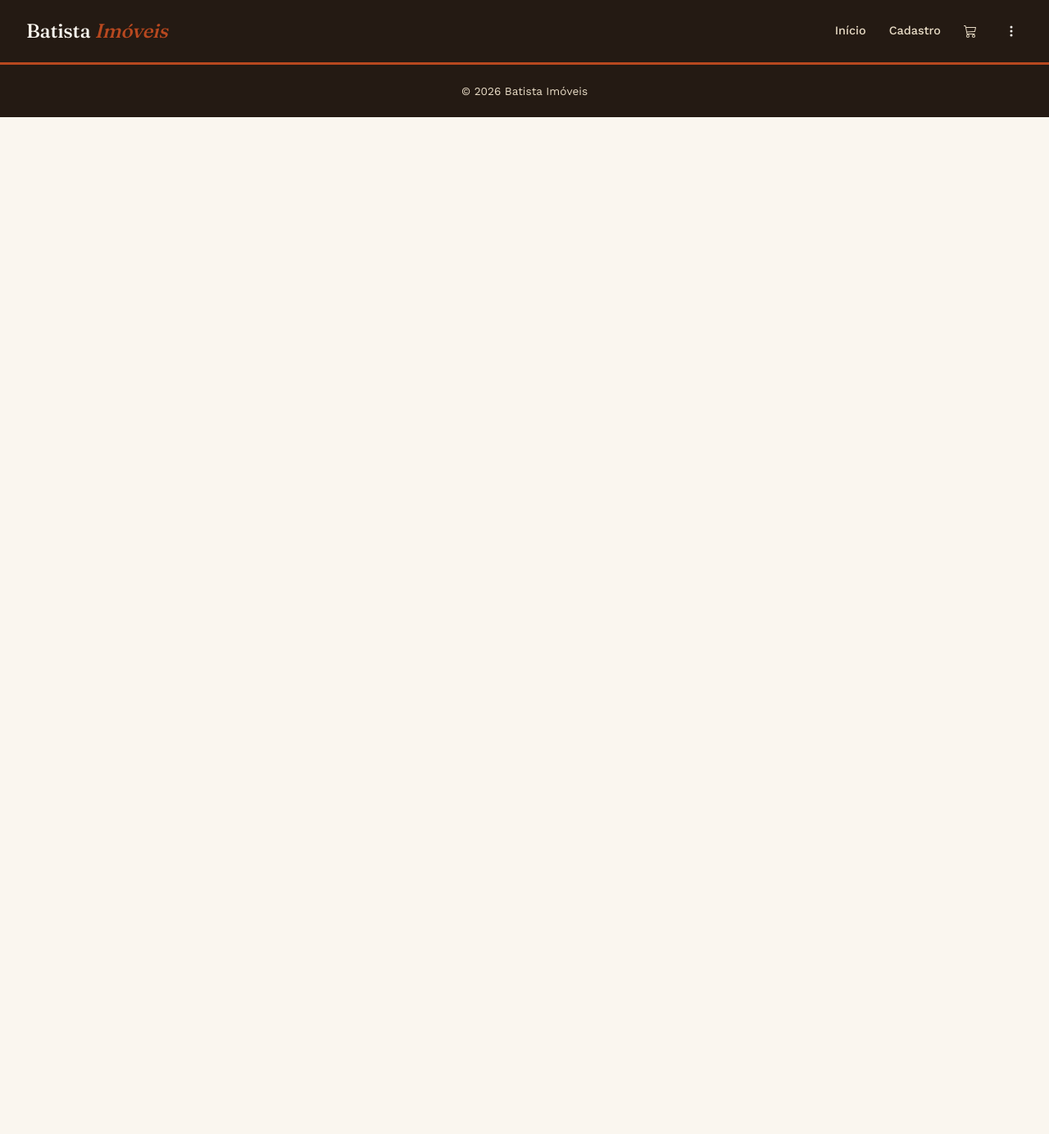
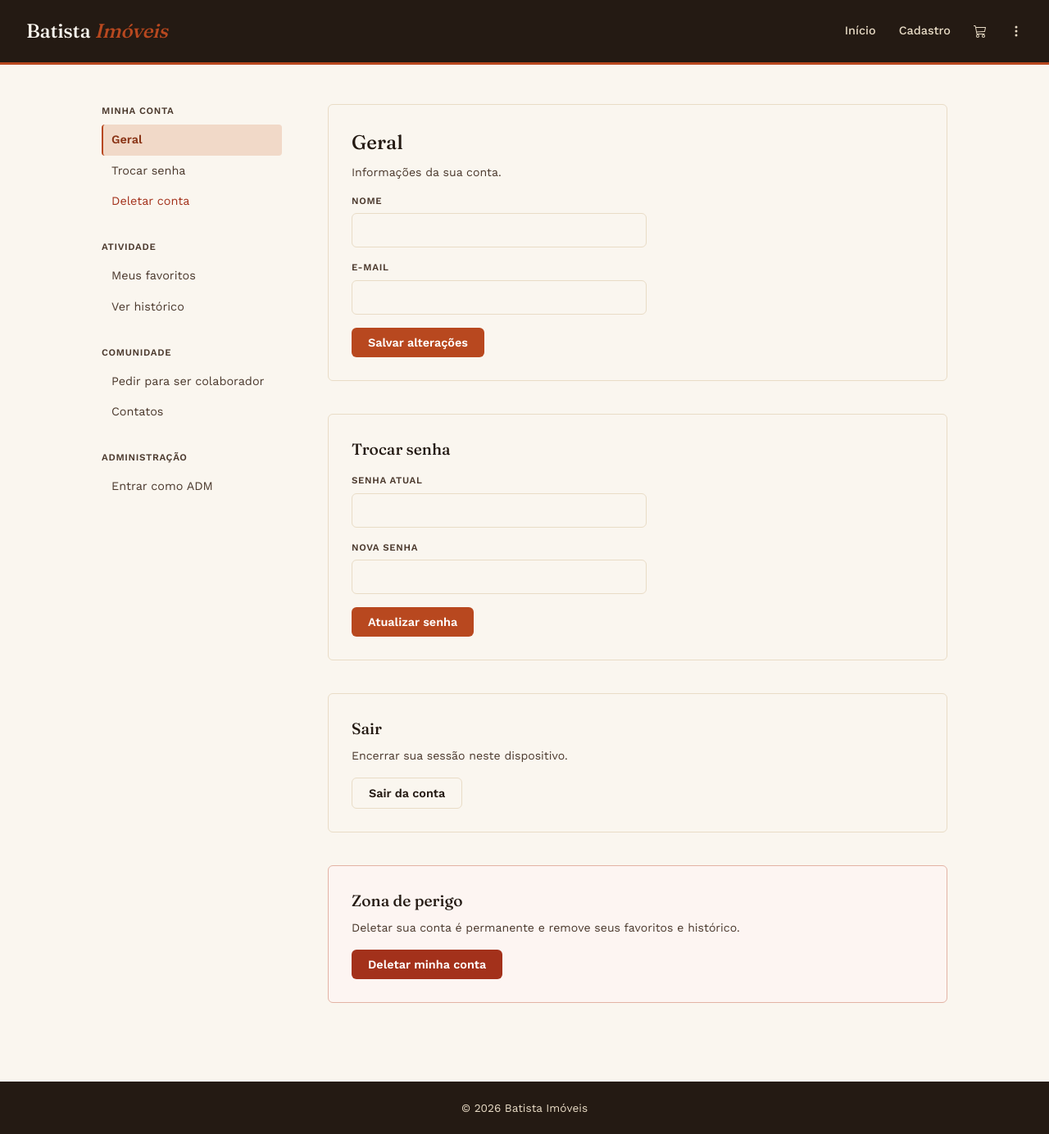
Before and after one commit to petrusgunder/batista-imoveis, a Flask app: page /menu_dos_menus in a window 1280 px wide. Shown: the whole page at 82% size. Before the commit the page ends 143 px from the top, so only its background shows below. Run offline with Flask 3, Linux system fonts and the light colour scheme.

Commit message:
commit da finalização da parte grafica

```diff
--- a/src/app/routes/public.py
+++ b/src/app/routes/public.py
@@ -21,4 +21,20 @@ def carrinho():
 
 @public_bp.route('/menu_dos_menus')
 def menu_dos_menus():
-    return render_template('base_com_menu.html')
+    return render_template('configuracoes.html')
+
+@public_bp.route('/colaborador')
+def colaborador():
+    return render_template('colaborador.html')
+
+@public_bp.route('/historico')
+def historico():
+    return render_template('historico.html')
+
+@public_bp.route('/contato')
+def contato():
+    return render_template('contato.html')
+
+@public_bp.route('/loguinadm')
+def loguinadm():
+    return render_template('loguinadm.html')
--- a/src/app/static/css/style.css
+++ b/src/app/static/css/style.css
@@ -597,3 +597,156 @@ nav.pesquisa a:hover {
     border-color: var(--terracotta);
     background: #fff;
 }
+
+/* ==========================================================================
+   Configurações (sidebar + conteúdo, no padrão da referência do GitHub)
+   ========================================================================== */
+
+.config {
+    max-width: 1080px;
+    margin: 0 auto;
+    padding: 48px 24px 96px;
+    display: grid;
+    grid-template-columns: 220px 1fr;
+    gap: 56px;
+}
+
+.config-menu {
+    display: flex;
+    flex-direction: column;
+    gap: 28px;
+}
+
+.config-grupo-titulo {
+    font-size: 0.72rem;
+    font-weight: 600;
+    text-transform: uppercase;
+    letter-spacing: 0.06em;
+    color: var(--ink-soft);
+    margin-bottom: 8px;
+}
+
+.config-menu ul {
+    list-style: none;
+}
+
+.config-menu a {
+    display: block;
+    padding: 8px 10px;
+    border-radius: 4px;
+    text-decoration: none;
+    font-size: 0.9rem;
+    color: var(--ink-soft);
+    border-left: 2px solid transparent;
+}
+
+.config-menu a:hover {
+    background: var(--terracotta-soft);
+    color: var(--terracotta-deep);
+}
+
+.config-menu a.ativo {
+    color: var(--terracotta-deep);
+    border-left-color: var(--terracotta);
+    background: var(--terracotta-soft);
+    font-weight: 600;
+}
+
+.config-link-perigo {
+    color: #a3311b !important;
+}
+
+.config-link-perigo:hover {
+    background: #fbe4de !important;
+    color: #7c2413 !important;
+}
+
+.config-conteudo {
+    display: flex;
+    flex-direction: column;
+    gap: 40px;
+}
+
+.config-secao {
+    border: 1px solid var(--sand);
+    border-radius: var(--radius);
+    padding: 28px;
+    display: flex;
+    flex-direction: column;
+    gap: 16px;
+}
+
+.config-secao h1 {
+    font-family: var(--serif);
+    font-weight: 500;
+    font-size: 1.5rem;
+}
+
+.config-secao h2 {
+    font-family: var(--serif);
+    font-weight: 500;
+    font-size: 1.2rem;
+}
+
+.config-sub {
+    font-size: 0.88rem;
+    color: var(--ink-soft);
+    margin-top: -8px;
+}
+
+.config-secao .campo {
+    max-width: 360px;
+}
+
+.config-btn {
+    align-self: flex-start;
+    font-family: var(--sans);
+    font-weight: 600;
+    font-size: 0.9rem;
+    color: #fff;
+    background: var(--terracotta);
+    border: none;
+    border-radius: var(--radius);
+    padding: 10px 20px;
+    cursor: pointer;
+    transition: background 0.15s ease;
+}
+
+.config-btn:hover {
+    background: var(--terracotta-deep);
+}
+
+.config-btn-secundario {
+    color: var(--ink);
+    background: var(--paper);
+    border: 1px solid var(--sand);
+}
+
+.config-btn-secundario:hover {
+    background: var(--sand);
+}
+
+.config-zona-perigo {
+    border-color: #e3b3a4;
+    background: #fdf5f2;
+}
+
+.config-btn-perigo {
+    background: #a3311b;
+}
+
+.config-btn-perigo:hover {
+    background: #7c2413;
+}
+
+@media (max-width: 720px) {
+    .config {
+        grid-template-columns: 1fr;
+    }
+
+    .config-menu {
+        flex-direction: row;
+        flex-wrap: wrap;
+        gap: 20px;
+    }
+}
--- a/src/app/templates/base_com_menu.html
+++ /dev/null
@@ -1,81 +0,0 @@
-<!DOCTYPE html>
-<html lang="pt-br">
-<head>
-    <meta charset="UTF-8">
-    <meta name="viewport" content="width=device-width, initial-scale=1.0">
-    <title>{% block titulo %}Batista Imóveis{% endblock %}</title>
-
-    <link rel="preconnect" href="https://fonts.googleapis.com">
-    <link rel="preconnect" href="https://fonts.gstatic.com" crossorigin>
-    <link href="https://fonts.googleapis.com/css2?family=Fraunces:opsz,wght@9..144,400;9..144,500;9..144,600&family=Work+Sans:wght@400;500;600&display=swap" rel="stylesheet">
-
-    <link rel="stylesheet" href="{{ url_for('static', filename='css/style.css') }}">
-</head>
-<body>
-
-    <header class="site-header">
-        <div class="logo">
-            <a href="{{ url_for('public.home') }}">Batista <span>Imóveis</span></a>
-        </div>
-        <nav class="pesquisa">
-            <a href="{{ url_for('public.home') }}">Início</a>
-            <a href="{{ url_for('public.loguin') }}">Cadastro</a>
-
-            {# Ícone de carrinho = favoritos. Aponta pra rota 'public.favoritos' quando ela existir #}
-            <a href="#" aria-label="Favoritos">
-                <svg xmlns="http://www.w3.org/2000/svg" width="16" height="16" fill="currentColor" class="bi bi-cart3" viewBox="0 0 16 16">
-                    <path d="M0 1.5A.5.5 0 0 1 .5 1H2a.5.5 0 0 1 .485.379L2.89 3H14.5a.5.5 0 0 1 .49.598l-1 5a.5.5 0 0 1-.465.401l-9.397.472L4.415 11H13a.5.5 0 0 1 0 1H4a.5.5 0 0 1-.491-.408L2.01 3.607 1.61 2H.5a.5.5 0 0 1-.5-.5M3.102 4l.84 4.479 9.144-.459L13.89 4zM5 12a2 2 0 1 0 0 4 2 2 0 0 0 0-4m7 0a2 2 0 1 0 0 4 2 2 0 0 0 0-4m-7 1a1 1 0 1 1 0 2 1 1 0 0 1 0-2m7 0a1 1 0 1 1 0 2 1 1 0 0 1 0-2"/>
-                </svg>
-            </a>
-
-            <div class="menu-conta">
-                <button type="button" class="menu-conta-toggle" aria-haspopup="true" aria-expanded="false" aria-label="Menu da conta">
-                    <svg xmlns="http://www.w3.org/2000/svg" width="16" height="16" fill="currentColor" class="bi bi-three-dots-vertical" viewBox="0 0 16 16">
-                        <path d="M9.5 13a1.5 1.5 0 1 1-3 0 1.5 1.5 0 0 1 3 0m0-5a1.5 1.5 0 1 1-3 0 1.5 1.5 0 0 1 3 0m0-5a1.5 1.5 0 1 1-3 0 1.5 1.5 0 0 1 3 0"/>
-                    </svg>
-                </button>
-
-                {# Cada link aqui precisa de uma rota própria — os nomes sugeridos estão nos comentários #}
-                <ul class="menu-conta-lista">
-                    <li><a href="#">Entrar como ADM</a></li>            {# rota sugerida: admin.login #}
-                    <li><a href="#">Ver histórico</a></li>               {# rota sugerida: public.historico #}
-                    <li><a href="#">Pedir para ser colaborador</a></li>  {# rota sugerida: public.colaborador #}
-                    <li><a href="#">Contatos</a></li>                    {# rota sugerida: public.contato #}
-                    <li class="menu-divisor"></li>
-                    <li><a href="#">Trocar senha</a></li>                {# rota sugerida: public.trocar_senha #}
-                    <li><a href="#">Sair</a></li>                        {# rota sugerida: auth.logout #}
-                    <li><a href="#" class="menu-perigo">Deletar conta</a></li> {# rota sugerida: public.deletar_conta #}
-                </ul>
-            </div>
-        </nav>
-    </header>
-
-    <main>
-        {% block conteudo %}
-        {% endblock %}
-    </main>
-
-    <footer class="site-footer">
-        <p>&copy; 2026 Batista Imóveis</p>
-    </footer>
-
-    <script>
-        // Abre/fecha o menu dos três pontos e fecha se clicar fora dele
-        document.querySelectorAll('.menu-conta').forEach((menu) => {
-            const botao = menu.querySelector('.menu-conta-toggle');
-            botao.addEventListener('click', (evento) => {
-                evento.stopPropagation();
-                const aberto = menu.classList.toggle('aberto');
-                botao.setAttribute('aria-expanded', aberto);
-            });
-        });
-        document.addEventListener('click', () => {
-            document.querySelectorAll('.menu-conta.aberto').forEach((menu) => {
-                menu.classList.remove('aberto');
-                menu.querySelector('.menu-conta-toggle').setAttribute('aria-expanded', 'false');
-            });
-        });
-    </script>
-
-</body>
-</html>
--- /dev/null
+++ b/src/app/templates/configuracoes.html
@@ -0,0 +1,92 @@
+{% extends "base.html" %}
+
+{% block titulo %}Configurações — Batista Imóveis{% endblock %}
+
+{% block conteudo %}
+<section class="config">
+    <aside class="config-menu">
+
+        <div class="config-grupo">
+            <p class="config-grupo-titulo">Minha conta</p>
+            <ul>
+                <li><a href="#conta" class="ativo">Geral</a></li>
+                <li><a href="#senha">Trocar senha</a></li>
+                <li><a href="#perigo" class="config-link-perigo">Deletar conta</a></li>
+            </ul>
+        </div>
+
+        <div class="config-grupo">
+            <p class="config-grupo-titulo">Atividade</p>
+            <ul>
+                <li><a href="{{ url_for('public.carrinho') }}">Meus favoritos</a></li>       {# rota sugerida: public.favoritos #}
+                <li><a href="{{ url_for('public.historico') }}">Ver histórico</a></li>        {# rota sugerida: public.historico #}
+            </ul>
+        </div>
+
+        <div class="config-grupo">
+            <p class="config-grupo-titulo">Comunidade</p>
+            <ul>
+                <li><a href="{{ url_for('public.colaborador') }}">Pedir para ser colaborador</a></li> {# rota sugerida: public.colaborador #}
+                <li><a href="{{ url_for('public.contato') }}">Contatos</a></li>                    {# rota sugerida: public.contato #}
+            </ul>
+        </div>
+
+        <div class="config-grupo">
+            <p class="config-grupo-titulo">Administração</p>
+            <ul>
+                <li><a href="{{ url_for('public.loguinadm') }}">Entrar como ADM</a></li>       {# rota sugerida: admin.login #}
+            </ul>
+        </div>
+
+    </aside>
+
+    <div class="config-conteudo">
+
+        <div id="conta" class="config-secao">
+            <h1>Geral</h1>
+            <p class="config-sub">Informações da sua conta.</p>
+
+            <div class="campo">
+                <label for="nome">Nome</label>
+                <input type="text" id="nome" name="nome" value="">
+            </div>
+
+            <div class="campo">
+                <label for="email">E-mail</label>
+                <input type="email" id="email" name="email" value="">
+            </div>
+
+            <button class="config-btn" type="button">Salvar alterações</button>
+        </div>
+
+        <div id="senha" class="config-secao">
+            <h2>Trocar senha</h2>
+
+            <div class="campo">
+                <label for="senha-atual">Senha atual</label>
+                <input type="password" id="senha-atual" name="senha_atual">
+            </div>
+
+            <div class="campo">
+                <label for="senha-nova">Nova senha</label>
+                <input type="password" id="senha-nova" name="senha_nova">
+            </div>
+
+            <button class="config-btn" type="button">Atualizar senha</button>
+        </div>
+
+        <div class="config-secao">
+            <h2>Sair</h2>
+            <p class="config-sub">Encerrar sua sessão neste dispositivo.</p>
+            <button class="config-btn config-btn-secundario" type="button">Sair da conta</button>
+        </div>
+
+        <div id="perigo" class="config-secao config-zona-perigo">
+            <h2>Zona de perigo</h2>
+            <p class="config-sub">Deletar sua conta é permanente e remove seus favoritos e histórico.</p>
+            <button class="config-btn config-btn-perigo" type="button">Deletar minha conta</button>
+        </div>
+
+    </div>
+</section>
+{% endblock %}
```
Also changed, not shown: src/app/templates/loguinadm.html (added, +25 -0 lines).
